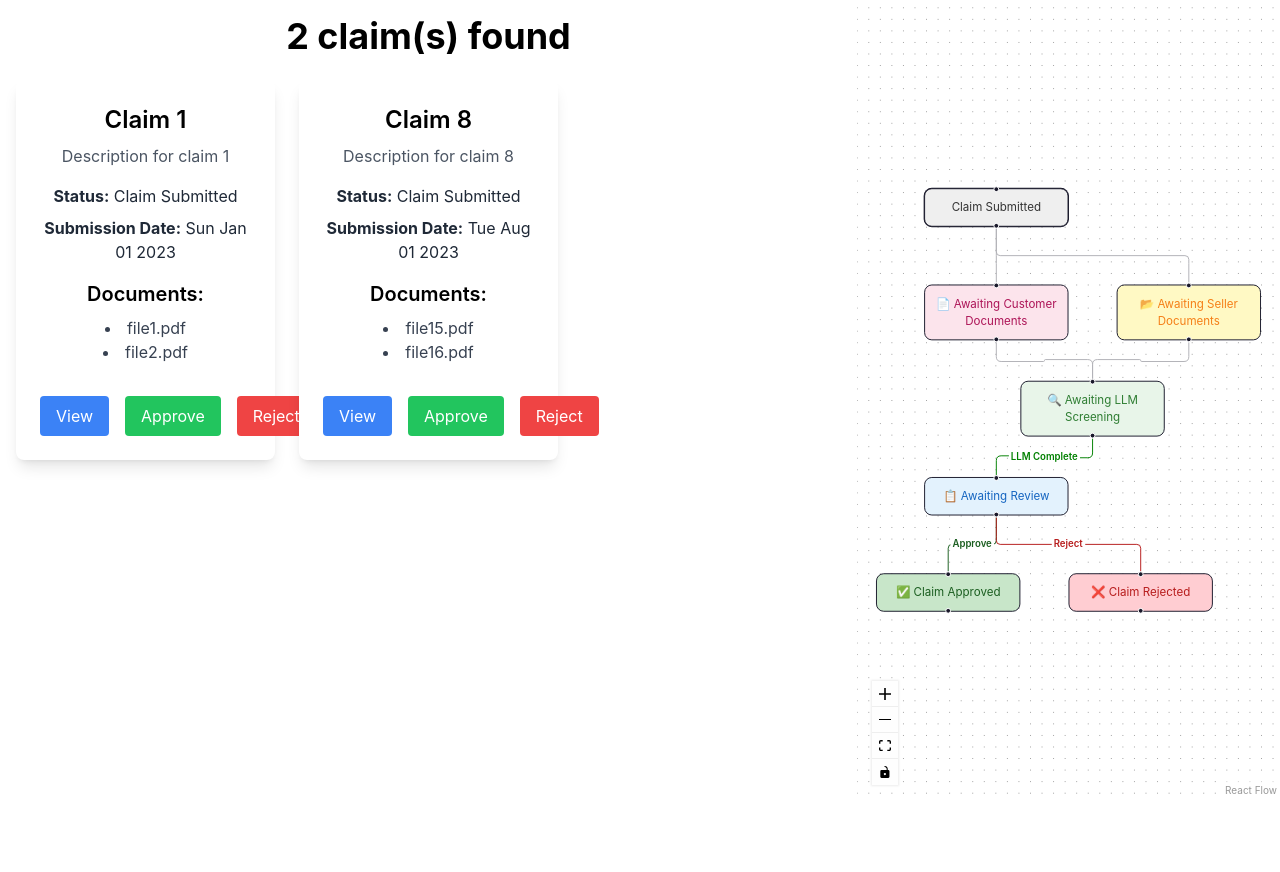
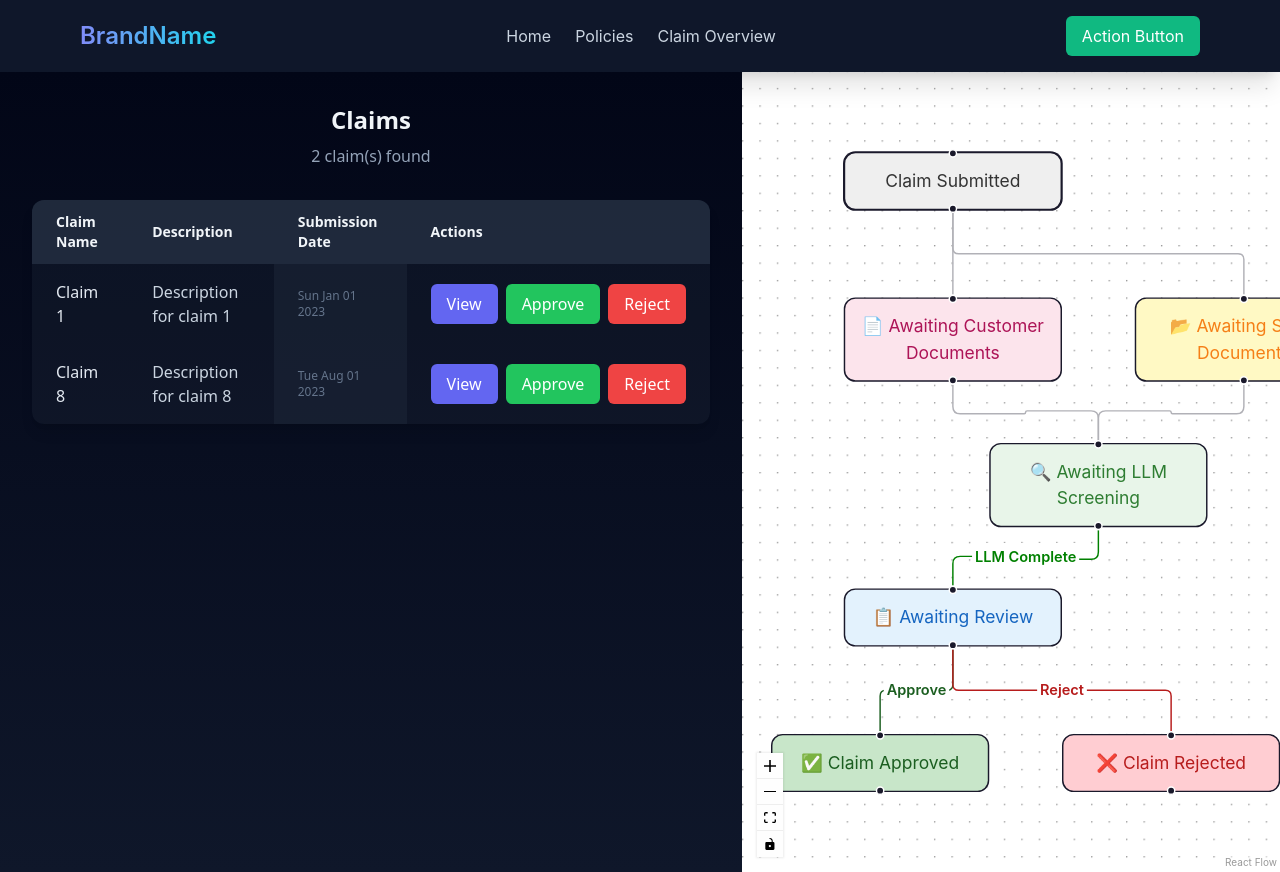
Before and after one commit to Suhas-13/EasyClaim, a React (Create React App) app in the folder frontend/: page /creditCompany in a window 1280 px wide. Both pictures are taken after a click on the element "Claim Submitted". Before the commit the page ends 800 px from the top, so only its background shows below. Built offline with nearby package versions, Linux system fonts and the light colour scheme.

Commit message:
Finish frontend

```diff
--- a/frontend/src/components/CreditCompanyUi.tsx
+++ b/frontend/src/components/CreditCompanyUi.tsx
@@ -1,6 +1,6 @@
 import React from "react";
 import { Status } from "./Graph";
-import { useNavigate } from "react-router-dom";
+import Navbar from "./Navbar";
 
 export interface Claim {
   id: number;
@@ -18,63 +18,73 @@ export const CreditCompanyUi = ({
   claims: Claim[];
   setClaimStatus: (id: number, status: Status) => void;
 }) => {
-  const navigate = useNavigate();
-  const viewClaim = React.useCallback((id: number) => {
-    navigate(`/claim/${id}`);
-  }, []);
+  const viewClaim = React.useCallback((id: number) => null, []);
 
   return (
-    <div className="min-h-screen w-full p-4">
-      <h1 className="text-4xl font-bold mb-6 text-center">{`${claims.length} claim(s) found`}</h1>
-      <div className="grid grid-cols-1 sm:grid-cols-2 lg:grid-cols-3 gap-6">
+    <div>
+      <div className="min-h-screen bg-gradient-to-b from-slate-950 to-slate-900 text-slate-200 font-sans p-8 min-w-[300px]">
+        <div className="max-w-4xl mx-auto">
+          {/* Header */}
+          <div className="mb-8">
+            <h3 className="text-2xl font-semibold text-slate-100">Claims</h3>
+            <p className="text-slate-400 mt-2">{`${claims.length} claim(s) found`}</p>
+          </div>
+
+          {/* Claims Table */}
+          <div className="overflow-x-auto bg-slate-800/30 rounded-xl shadow-lg">
+            <table className="min-w-full table-auto text-left text-slate-200">
+              <thead>
+                <tr className="bg-slate-700/50 text-sm font-semibold text-slate-100">
+                  <th className="px-6 py-3">Claim Name</th>
+                  <th className="px-6 py-3">Description</th>
+                  <th className="px-6 py-3">Submission Date</th>
+                  <th className="px-6 py-3">Actions</th>
+                </tr>
+              </thead>
+              <tbody>
                 {claims.map((claim) => (
-          <div
+                  <tr
                     key={claim.id}
-            className="bg-white shadow-lg rounded-lg p-6 flex flex-col justify-between"
+                    className="hover:bg-slate-700/50 transition-all duration-200"
                   >
-            <div>
-              <h2 className="text-2xl font-semibold mb-2">{claim.name}</h2>
-              <p className="text-gray-600 mb-4">{claim.description}</p>
-              <p className="text-gray-800 mb-2">
-                <strong>Status:</strong> {claim.status}
-              </p>
-              <p className="text-gray-800 mb-4">
-                <strong>Submission Date:</strong>{" "}
+                    <td className="px-6 py-4">{claim.name}</td>
+                    <td className="px-6 py-4 text-slate-300">{claim.description}</td>
+                    <td className="px-6 py-4 text-xs text-slate-500 bg-slate-800/50">
                       {claim.submissionDate.toDateString()}
-              </p>
-              <div className="mb-4">
-                <h3 className="text-xl font-semibold mb-2">Documents:</h3>
-                <ul className="list-disc list-inside">
-                  {claim.documentFiles.map((file, index) => (
-                    <li key={index} className="text-gray-700">
-                      {file}
-                    </li>
-                  ))}
-                </ul>
-              </div>
-            </div>
-            <div className="flex space-x-4 mt-4">
+                    </td>
+                    <td className="px-6 py-4">
+                      <div className="flex space-x-2">
+                        {/* View Button */}
                         <button
-                className="bg-blue-500 text-white px-4 py-2 rounded hover:bg-blue-600"
+                          className="bg-indigo-500 hover:bg-indigo-600 text-white px-4 py-2 rounded-md"
                           onClick={() => viewClaim(claim.id)}
                         >
                           View
                         </button>
+
+                        {/* Approve Button */}
                         <button
-                className="bg-green-500 text-white px-4 py-2 rounded hover:bg-green-600"
+                          className="bg-green-500 hover:bg-green-600 text-white px-4 py-2 rounded-md"
                           onClick={() => setClaimStatus(claim.id, Status.ClaimApproved)}
                         >
                           Approve
                         </button>
+
+                        {/* Reject Button */}
                         <button
-                className="bg-red-500 text-white px-4 py-2 rounded hover:bg-red-600"
+                          className="bg-red-500 hover:bg-red-600 text-white px-4 py-2 rounded-md"
                           onClick={() => setClaimStatus(claim.id, Status.ClaimRejected)}
                         >
                           Reject
                         </button>
                       </div>
+                    </td>
+                  </tr>
+                ))}
+              </tbody>
+            </table>
           </div>
-        ))}
+        </div>
       </div>
     </div>
   );
--- a/frontend/src/pages/creditCompany.tsx
+++ b/frontend/src/pages/creditCompany.tsx
@@ -1,6 +1,7 @@
 import React, { useState } from "react";
 import { Claim, CreditCompanyUi } from "../components/CreditCompanyUi";
 import { Status, Graph } from "../components/Graph";
+import Navbar from "../components/Navbar";
 
 export const CreditCompanyPage = () => {
   const [selectedClaimState, setSelectedClaimState] = useState<
@@ -24,12 +25,15 @@ export const CreditCompanyPage = () => {
     );
   }, []);
   return (
+    <div>
+      <Navbar></Navbar>
     <div className="flex flex-row min-h-5 h-screen">
       <CreditCompanyUi
         claims={filteredClaims}
         setClaimStatus={setClaimStatus}
       />
       <Graph handleStateClaimChange={handleStateClaimChange} />
+    </div>
     </div>
   );
 };
```
Lines whose indentation alone changed are shown as unchanged.
